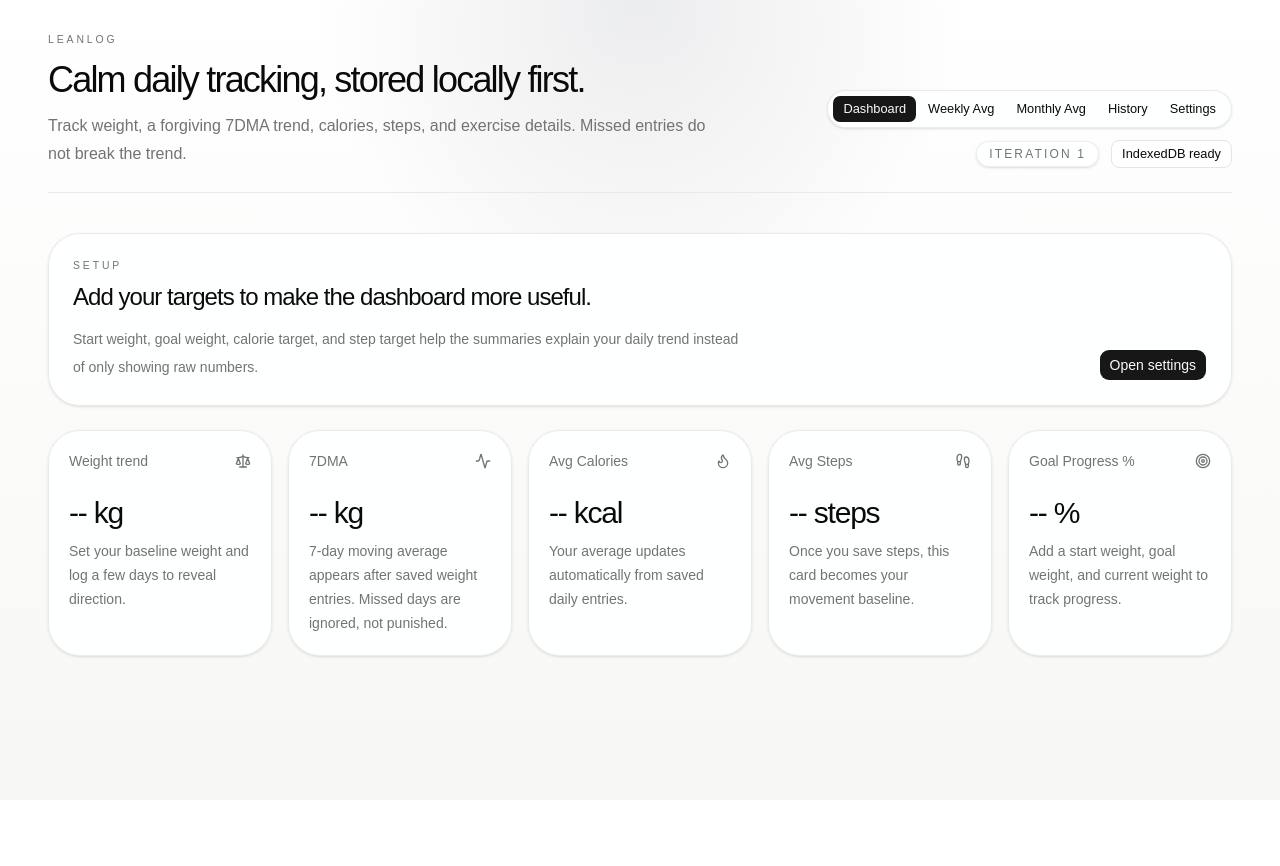
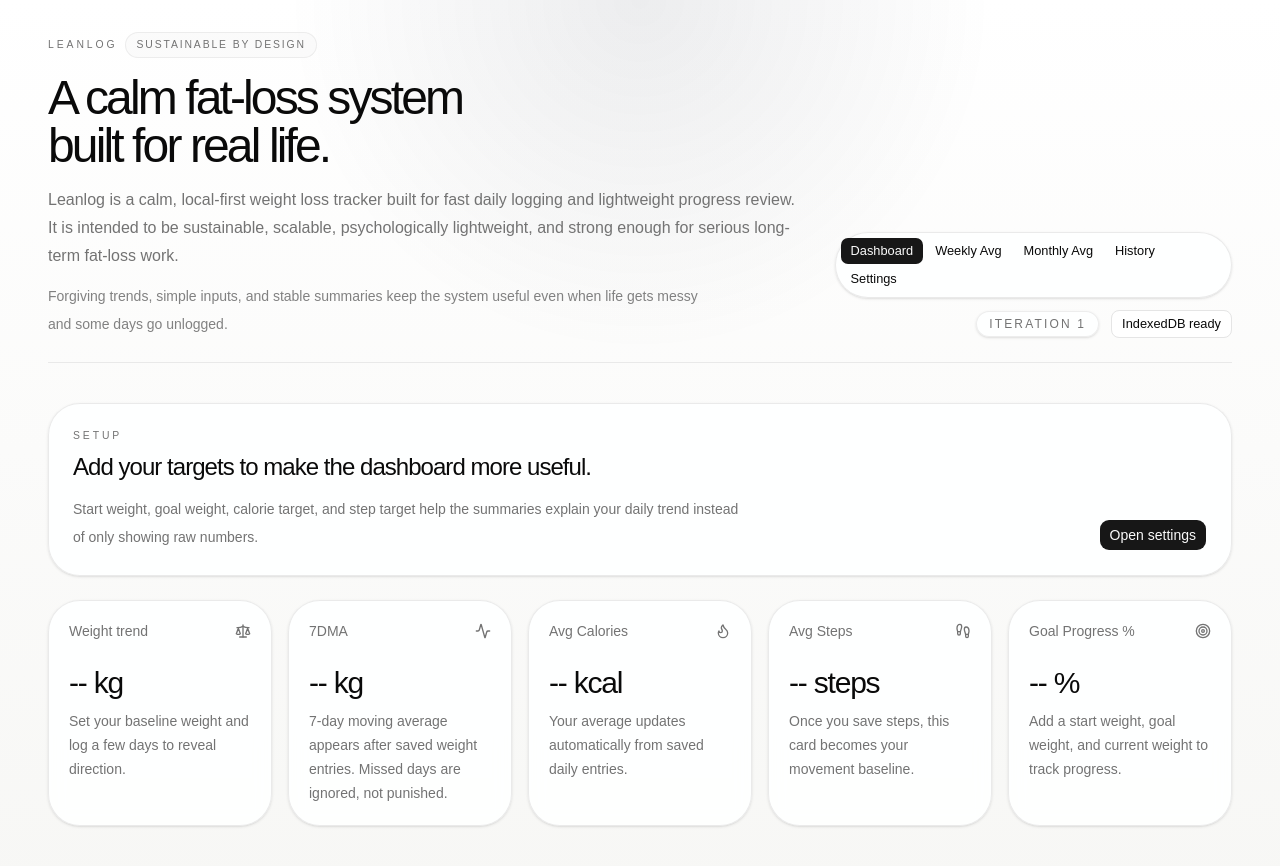
Before and after one commit to lumachroma/leanlog, a React (Vite) app: page / in a window 1280 px wide. Shown: the top 866 px of the page. Before the commit the page ends 800 px from the top, so only its background shows below. Built offline with nearby package versions, Linux system fonts and the light colour scheme.

Commit message:
feat: update AppHeader and tests with improved descriptions and messaging for clarity on product purpose

```diff
--- a/src/components/app/AppHeader.jsx
+++ b/src/components/app/AppHeader.jsx
@@ -2,17 +2,28 @@ import { Button } from '@/components/ui/button'
 
 function AppHeader({ activePage, onPageChange }) {
   return (
-    <header className="flex flex-col gap-5 border-b border-border/80 pb-6 sm:flex-row sm:items-end sm:justify-between">
-      <div>
-        <p className="text-[0.65rem] font-medium uppercase tracking-[0.28em] text-muted-foreground">
-          Leanlog
+    <header className="flex flex-col gap-6 border-b border-border/80 pb-6 sm:gap-8 sm:flex-row sm:items-end sm:justify-between">
+      <div className="max-w-3xl">
+        <div className="flex flex-wrap items-center gap-2">
+          <p className="text-[0.65rem] font-medium uppercase tracking-[0.28em] text-muted-foreground">
+            Leanlog
+          </p>
+          <span className="inline-flex items-center rounded-full border border-border/70 bg-muted/40 px-2.5 py-1 text-[0.65rem] font-medium uppercase tracking-[0.18em] text-muted-foreground">
+            Sustainable by design
+          </span>
+        </div>
+        <h1 className="mt-4 max-w-2xl text-3xl font-medium tracking-[-0.06em] text-balance sm:text-4xl xl:text-5xl">
+          A calm fat-loss system built for real life.
+        </h1>
+        <p className="mt-4 max-w-3xl text-sm leading-7 text-muted-foreground sm:text-base">
+          Leanlog is a calm, local-first weight loss tracker built for fast daily
+          logging and lightweight progress review. It is intended to be sustainable,
+          scalable, psychologically lightweight, and strong enough for serious
+          long-term fat-loss work.
         </p>
-        <h1 className="mt-3 text-3xl font-medium tracking-[-0.05em] text-balance sm:text-4xl">
-          Calm daily tracking, stored locally first.
-        </h1>
-        <p className="mt-3 max-w-2xl text-sm leading-7 text-muted-foreground sm:text-base">
-          Track weight, a forgiving 7DMA trend, calories, steps, and exercise
-          details. Missed entries do not break the trend.
+        <p className="mt-3 max-w-2xl text-sm leading-7 text-muted-foreground/90">
+          Forgiving trends, simple inputs, and stable summaries keep the system useful
+          even when life gets messy and some days go unlogged.
         </p>
       </div>
       <div className="flex flex-col items-start gap-3 sm:items-end">
```
Also changed, not shown: 1 other file (tests, documents, lock files or other folders).
